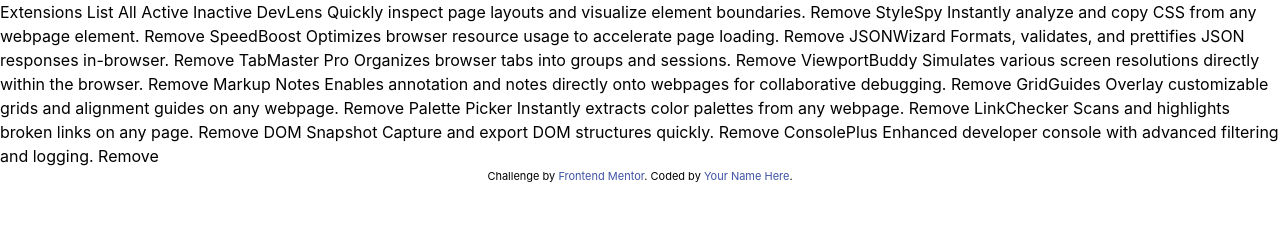
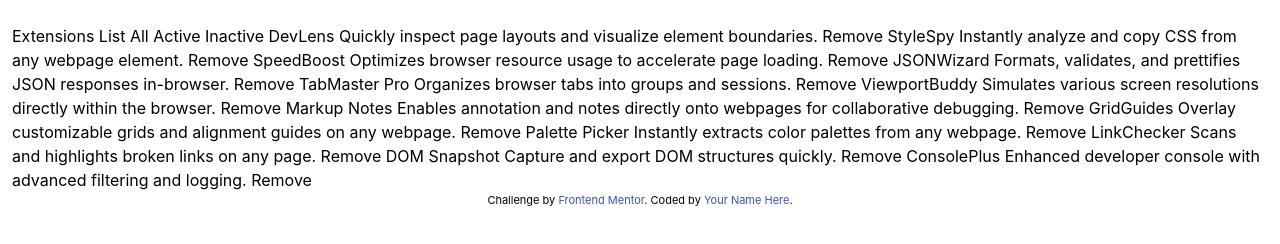
Before and after one commit to rineliniguezsosa/browser-extension-manager, a website built with Vite: page index.html in a window 1280 px wide. Built offline with nearby package versions, Linux system fonts and the light colour scheme.

Commit message:
[FEAT] Estableciendo padding en x de 3 rem y padding en y de 6 rem

```diff
--- a/index.html
+++ b/index.html
@@ -14,7 +14,7 @@
         .attribution a { color: hsl(228, 45%, 44%); }
      </style>
   </head>
-  <body>
+  <body class="px-3 py-6">
     Extensions List
 
   All
```
